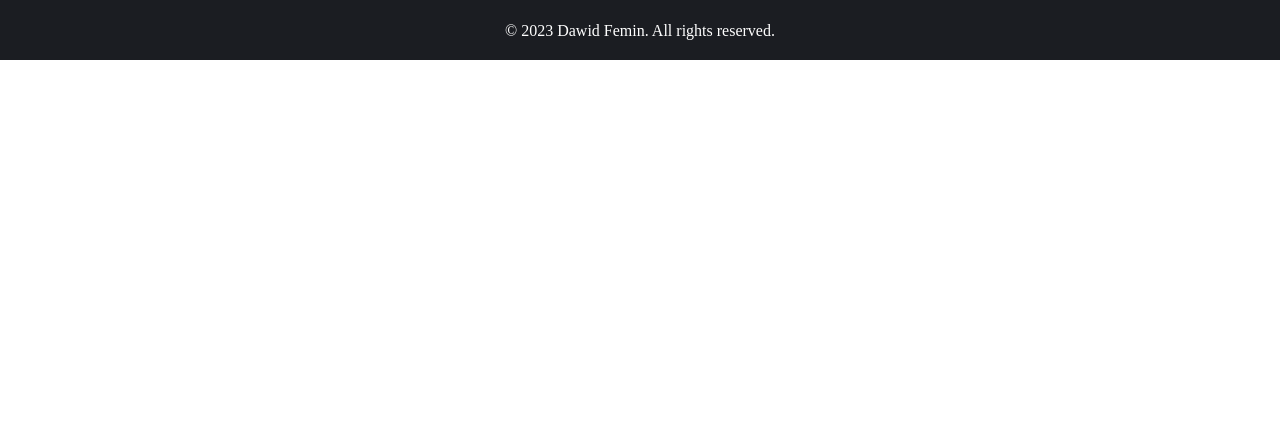
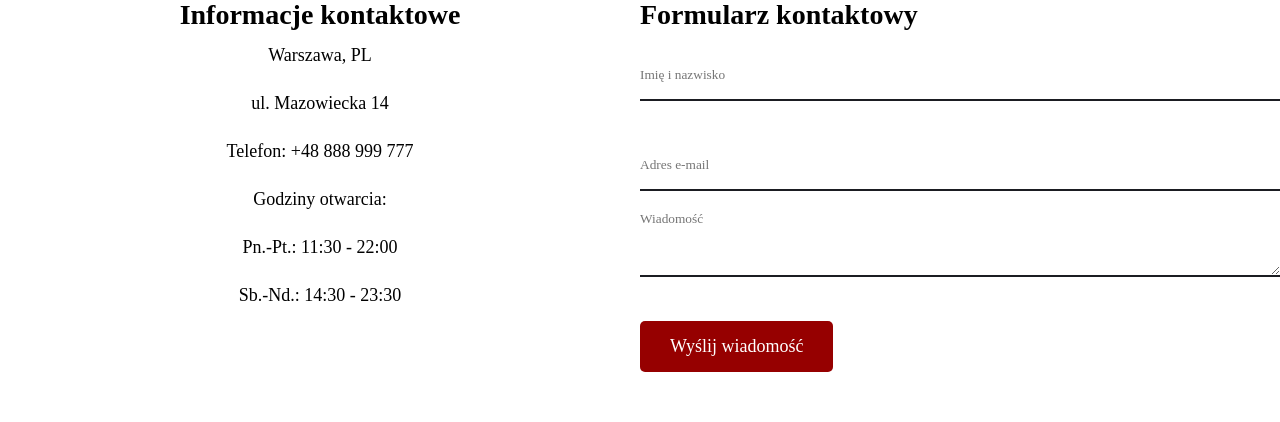
Before and after one commit to Dawid-Femin/restaurant-react, a React (Create React App) app: page /contact in a window 1280 px wide. Shown: the part 681-1103 px from the top of the page. Before the commit the page ends 800 px from the top, so only its background shows below. Built offline with nearby package versions, Linux system fonts and the light colour scheme; a web font is replaced by a local one.

Commit message:
Created Contact view

```diff
--- a/src/components/AboutUs.jsx
+++ /dev/null
@@ -1,22 +0,0 @@
-import React from 'react';
-import PizzaPhoto from '../assets/restaurant-photo.jpg';
-import '../style/AboutUs.css';
-
-
-const AboutUs = () => {
-  return (
-     <div className="about-us-container">
-      <div className="about-us-sections">
-        <div className="about-us-left">
-        <h3>Kilka słów o nas ...</h3>
-          <p>Restauracja specjalizuje się w przygotowywaniu tradycyjnych włoskich pizz, które są przygotowywane z najlepszych składników i pieczone w specjalnym piecu na drewno. W menu znajdują się różne rodzaje pizz, od klasycznych smaków takich jak margherita, po bardziej wykwintne opcje z dodatkami takimi jak świeże owoce i wędliny. Klienci mogą także zamówić pizze na miejscu lub zabrać je do domu dzięki opcji dostawy. Restauracja posiada przytulne i kameralne wnętrze, w którym goście mogą cieszyć się swoimi posiłkami w spokojnej atmosferze. Obsługa jest miła i profesjonalna, a kucharze są gotowi doradzić w wyborze najlepszej pizzy dla każdego gościa.</p>
-        </div>
-        <div className="about-us-right">
-          <img src={PizzaPhoto} alt="pizza" />
-        </div>
-      </div>
-    </div>
-  )
-};
-
-export default AboutUs;
--- a/src/pages/Contact.jsx
+++ b/src/pages/Contact.jsx
@@ -1,14 +1,45 @@
-import React from 'react';
+import React, { useEffect } from 'react';
 import Footer from '../components/Footer.jsx';
 import Header from '../components/Header.jsx';
 import Navbar from '../components/Navbar.jsx';
+import '../style/Contact.css';
 
 const Contact = () => {
+  useEffect(() => {
+    const iFrameData=document.getElementById('iFrameID');
+    const latitude = 50.03386542862901;
+    const longitude = 22.006992770986663;
+    iFrameData.src=`https://maps.google.com/maps?q=${latitude},${longitude}&hl=es;&output=embed`
+  })
   return (
     <>
     <Navbar />
     <Header />
-    <h2>Contact</h2>
+    <div className="contact-container">
+      <div className="contact-section">
+        <div className="left-info">
+          <h3>Informacje kontaktowe</h3>
+          <p>Warszawa, PL</p>
+          <p>ul. Mazowiecka 14</p>
+          <p>Telefon: +48 888 999 777</p>
+          <p>Godziny otwarcia:</p>
+          <p>Pn.-Pt.: 11:30 - 22:00</p>
+          <p>Sb.-Nd.: 14:30 - 23:30</p>
+        </div>
+        <div className="right-info">
+          <h3>Formularz kontaktowy</h3>
+          <form action="POST" title='Formularz kontaktowy'>
+            <input type="text" placeholder='Imię i nazwisko' />
+            <input type="text" placeholder='Adres e-mail' />
+            <textarea placeholder='Wiadomość' rows="4" cols="50"></textarea>
+            <button>Wyślij wiadomość</button>
+          </form>
+        </div>
+      </div>
+    </div>
+    <div className="map">
+      <iframe id='iFrameID' height='500px' width='100%'></iframe>
+    </div>
     <Footer />
     </>
   )
--- a/src/pages/Home.jsx
+++ b/src/pages/Home.jsx
@@ -2,14 +2,26 @@ import React from 'react';
 import Navbar from '../components/Navbar.jsx';
 import Header from '../components/Header.jsx';
 import Footer from '../components/Footer.jsx';
-import AboutUs from '../components/AboutUs.jsx';
+import PizzaPhoto from '../assets/restaurant-photo.jpg';
+import '../style/Home.css';
+
 
 const Home = () => {
   return (
     <>
     <Navbar />
     <Header />
-    <AboutUs />
+    <div className="about-us-container">
+      <div className="about-us-sections">
+        <div className="about-us-left">
+        <h3>Kilka słów o nas ...</h3>
+          <p>Restauracja specjalizuje się w przygotowywaniu tradycyjnych włoskich pizz, które są przygotowywane z najlepszych składników i pieczone w specjalnym piecu na drewno. W menu znajdują się różne rodzaje pizz, od klasycznych smaków takich jak margherita, po bardziej wykwintne opcje z dodatkami takimi jak świeże owoce i wędliny. Klienci mogą także zamówić pizze na miejscu lub zabrać je do domu dzięki opcji dostawy. Restauracja posiada przytulne i kameralne wnętrze, w którym goście mogą cieszyć się swoimi posiłkami w spokojnej atmosferze. Obsługa jest miła i profesjonalna, a kucharze są gotowi doradzić w wyborze najlepszej pizzy dla każdego gościa.</p>
+        </div>
+        <div className="about-us-right">
+          <img src={PizzaPhoto} alt="pizza" />
+        </div>
+      </div>
+    </div>
     <Footer />
     </>
   )
--- a/src/style/AboutUs.css
+++ /dev/null
@@ -1,56 +0,0 @@
-.about-us-container {
-    max-width: 1280px;
-    margin: 0 auto;
-}
-
-.about-us-container h3 {
-    text-align: center;
-    font-size: 36px;
-}
-
-.about-us-sections {
-    display: flex;
-    flex-wrap: wrap;
-    justify-content: center;
-    text-align: center;
-    margin-top: 100px;
-}
-
-.about-us-left {
-    flex-basis: 40%;
-    margin-right: 40px;
-}
-
-.about-us-left p {
-    font-size: 18px;
-    text-align: center;
-    margin-top: 20px;
-}
-
-.about-us-right img {
-    width: 30vw;
-    border-radius: 5px;
-    transition: .5s;
-    cursor: pointer;
-}
-
-.about-us-right img:hover {
-    filter: brightness(130%);
-}
-
-@media only screen and (max-width: 1024px) {
-    .about-us-left {
-        flex-basis: 100%;
-        margin-right: 0;
-        padding: 0 20px;
-    }
-
-    .about-us-left p {
-        margin-top: 0;
-    }
-
-    .about-us-right img {
-        width: 80vw;
-        margin-top: 50px;
-    }
-}
--- /dev/null
+++ b/src/style/Contact.css
@@ -0,0 +1,63 @@
+.contact-container {
+    max-width: 1280px;
+    margin: 0 auto 100px auto;
+    margin-top: 100px;
+}
+
+.contact-section {
+    display: flex;
+}
+
+.left-info {
+    text-align: center;
+    flex-basis: 50%;
+}
+
+.left-info h3 {
+    font-size: 28px;
+}
+
+.left-info p {
+    font-size: 18px;
+    line-height: 3rem;
+}
+
+.right-info {
+    max-width: 640px;
+}
+
+.right-info h3 {
+    font-size: 28px;
+}
+
+.right-info form input {
+    width: 100%;
+    height: 50px;
+    margin: 20px 0;
+    border: none;
+    outline: none;
+    border-bottom: 2px solid #1b1d22;
+}
+
+.right-info form textarea {
+    width: 100%;
+    border: none;
+    outline: none;
+    border-bottom: 2px solid #1b1d22;
+}
+
+.right-info button {
+    padding: 15px 30px;
+    background-color: rgb(150, 0, 0);
+    border: none;
+    border-radius: 5px;
+    cursor: pointer;
+    color: #fff;
+    transition: .5s;
+    margin-top: 40px;
+    font-size: 18px;
+}
+
+.right-info button:hover {
+    background-color: rgb(200, 0, 0);
+}
--- a/src/style/Home.css
+++ b/src/style/Home.css
@@ -0,0 +1,59 @@
+/* Start About Us section */
+.about-us-container {
+    max-width: 1280px;
+    margin: 0 auto;
+}
+
+.about-us-container h3 {
+    text-align: center;
+    font-size: 36px;
+}
+
+.about-us-sections {
+    display: flex;
+    flex-wrap: wrap;
+    justify-content: center;
+    text-align: center;
+    margin-top: 100px;
+}
+
+.about-us-left {
+    flex-basis: 40%;
+    margin-right: 40px;
+}
+
+.about-us-left p {
+    font-size: 18px;
+    text-align: center;
+    margin-top: 20px;
+}
+
+.about-us-right img {
+    width: 30vw;
+    border-radius: 5px;
+    transition: .5s;
+    cursor: pointer;
+}
+
+.about-us-right img:hover {
+    filter: brightness(130%);
+}
+
+@media only screen and (max-width: 1024px) {
+    .about-us-left {
+        flex-basis: 100%;
+        margin-right: 0;
+        padding: 0 20px;
+    }
+
+    .about-us-left p {
+        margin-top: 0;
+    }
+
+    .about-us-right img {
+        width: 80vw;
+        margin-top: 50px;
+    }
+}
+
+/* End About Us section */
```
